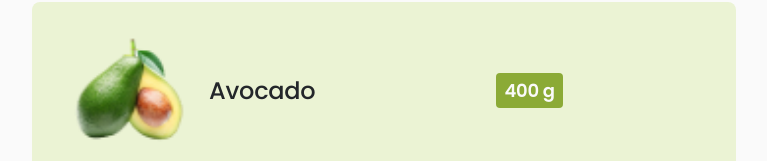
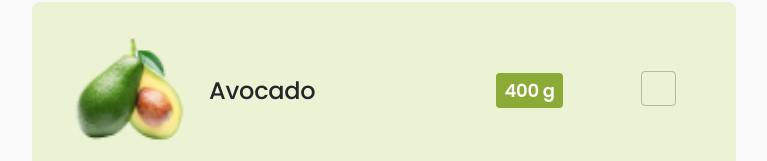
Before and after one commit to snizhanamohyl/project-y9o2mW7i, a React (Create React App) app: page /project-y9o2mW7i/recipe/1 in a window 1280 px wide. Shown: the part 710-871 px from the top of the page, without its empty margins (256-1023 px from the left). Built offline with nearby package versions, Linux system fonts and the light colour scheme.

Commit message:
done checkbox

```diff
--- a/src/components/RecipePageComponents/Hero/RecipePageHero.styled.js
+++ b/src/components/RecipePageComponents/Hero/RecipePageHero.styled.js
@@ -2,6 +2,7 @@ import styled from 'styled-components';
 import bg from '../../../assets/images/mobile/bg-hero-recipe.jpg';
 
 export const SectionHero = styled.section`
+  width: 100%;
   height: 455px;
   display: flex;
   margin-left: auto;
@@ -11,7 +12,7 @@ export const SectionHero = styled.section`
   align-items: center;
   margin-bottom: 32px;
 
-  padding: 86px 20px 90px 20px;
+  padding: 86px 22px 90px 22px;
   text-align: center;
   background-image: url(${bg});
   background-repeat: no-repeat;
--- /dev/null
+++ b/src/components/RecipePageComponents/IngredientsItem/Checkbox.js
@@ -0,0 +1,66 @@
+import { useState } from 'react';
+import { styled } from 'styled-components';
+const Checkbox = ({ label }) => {
+  const [isChecked, setIsChecked] = useState(false);
+  return (
+    <CheckBoxWraper>
+      <label>
+        <input
+          type="checkbox"
+          checked={isChecked}
+          onChange={() => setIsChecked(prev => !prev)}
+        />
+        <span>{label}</span>
+      </label>
+    </CheckBoxWraper>
+  );
+};
+export default Checkbox;
+
+const CheckBoxWraper = styled.div`
+  input {
+    -webkit-appearance: none;
+    appearance: none;
+
+    width: 18px;
+    height: 18px;
+    border-radius: 4px;
+
+    border: 1px solid rgba(126, 126, 126, 0.5);
+    outline: none;
+    cursor: pointer;
+    @media (min-width: 768px) {
+      width: 35px;
+      height: 35px;
+    }
+
+    &:checked {
+      background-color: transparent;
+      position: relative;
+      border: 1.5px solid var(--accent);
+    }
+
+    &:checked::before {
+      content: '\\002714';
+      display: flex;
+      align-items: center;
+      justify-content: center;
+
+      font-size: 1em;
+      color: var(--accent);
+
+      position: absolute;
+      right: 1.5px;
+      top: 0;
+      @media (min-width: 768px) {
+        font-size: 2em;
+        right: 4px;
+      }
+
+      @media (min-width: 1449px) {
+        font-size: 1.7em;
+        top: -1px;
+      }
+    }
+  }
+`;
--- a/src/components/RecipePageComponents/IngredientsItem/RecipePageIngredientsItem.jsx
+++ b/src/components/RecipePageComponents/IngredientsItem/RecipePageIngredientsItem.jsx
@@ -10,6 +10,7 @@ import {
 
 import img from '../../../assets/images/ingr.png';
 import { useState } from 'react';
+import CheckboxLabels from './Checkbox';
 
 export default function RecipePageIngredientsItem() {
   const [isChecked, setIsChecked] = useState(false);
@@ -20,27 +21,15 @@ export default function RecipePageIngredientsItem() {
         <IngredientName>Avocado</IngredientName>
         <QuantityIngredient>400 g</QuantityIngredient>
         <CheckBoxInput type="checkbox" id="checkbox" />
-        <Label for="checkbox"></Label>
+
+        <CheckboxLabels />
       </ListItem>
       <ListItem>
         <ImageIngredient alt="photo ingredients" src={img} />
         <IngredientName>Avocado</IngredientName>
         <QuantityIngredient>400 g</QuantityIngredient>
 
-        <Label for="checkbox2">
-          <CheckBoxInput
-            type="checkbox"
-            id="checkbox2"
-            onChange={() => {
-              setIsChecked(!isChecked);
-            }}
-          />
-          <div>
-            <svg width={18} height={18}>
-              <use href={`${sprite}#icon-checkbox2`}></use>
-            </svg>
-          </div>
-        </Label>
+        <CheckboxLabels />
       </ListItem>
     </>
   );
```
